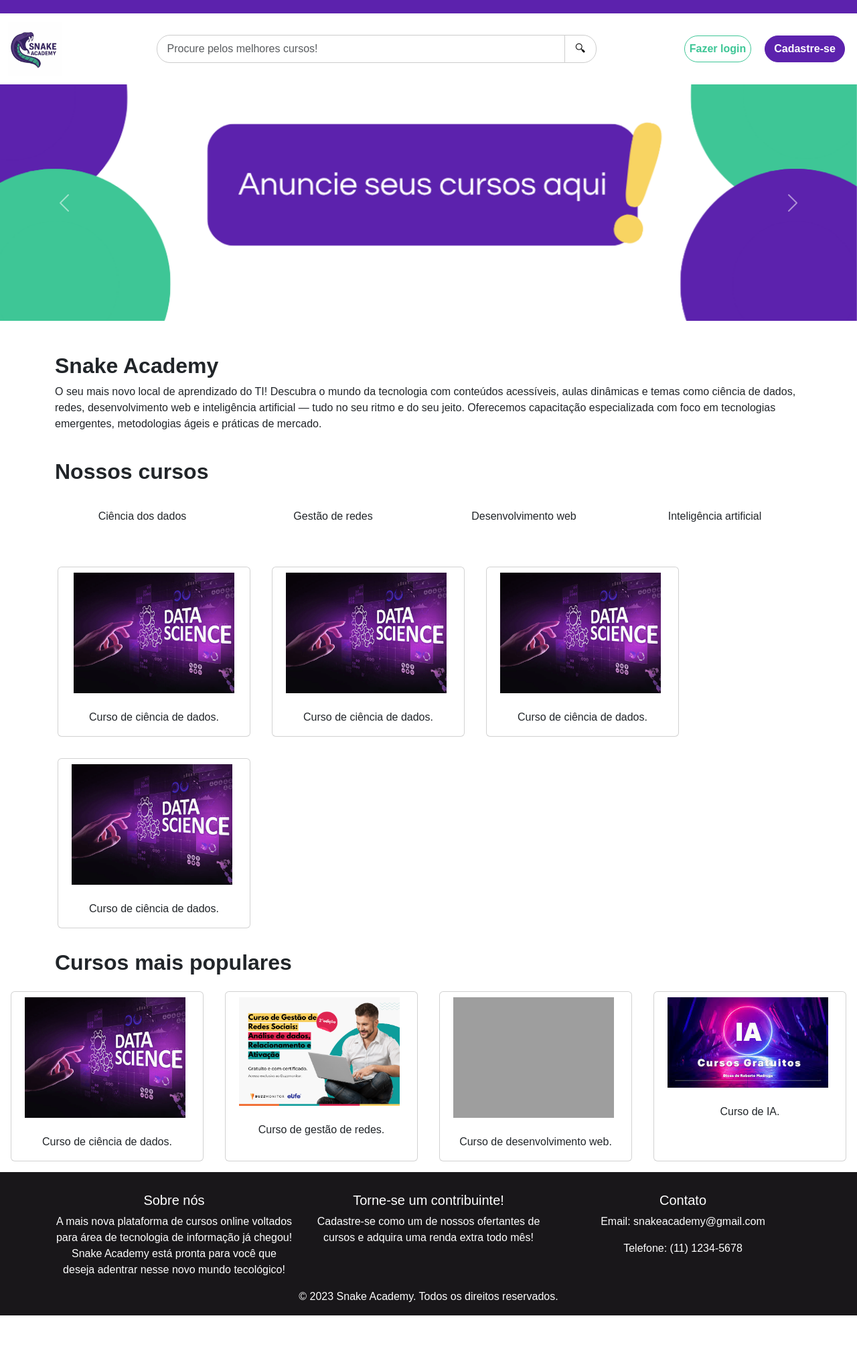
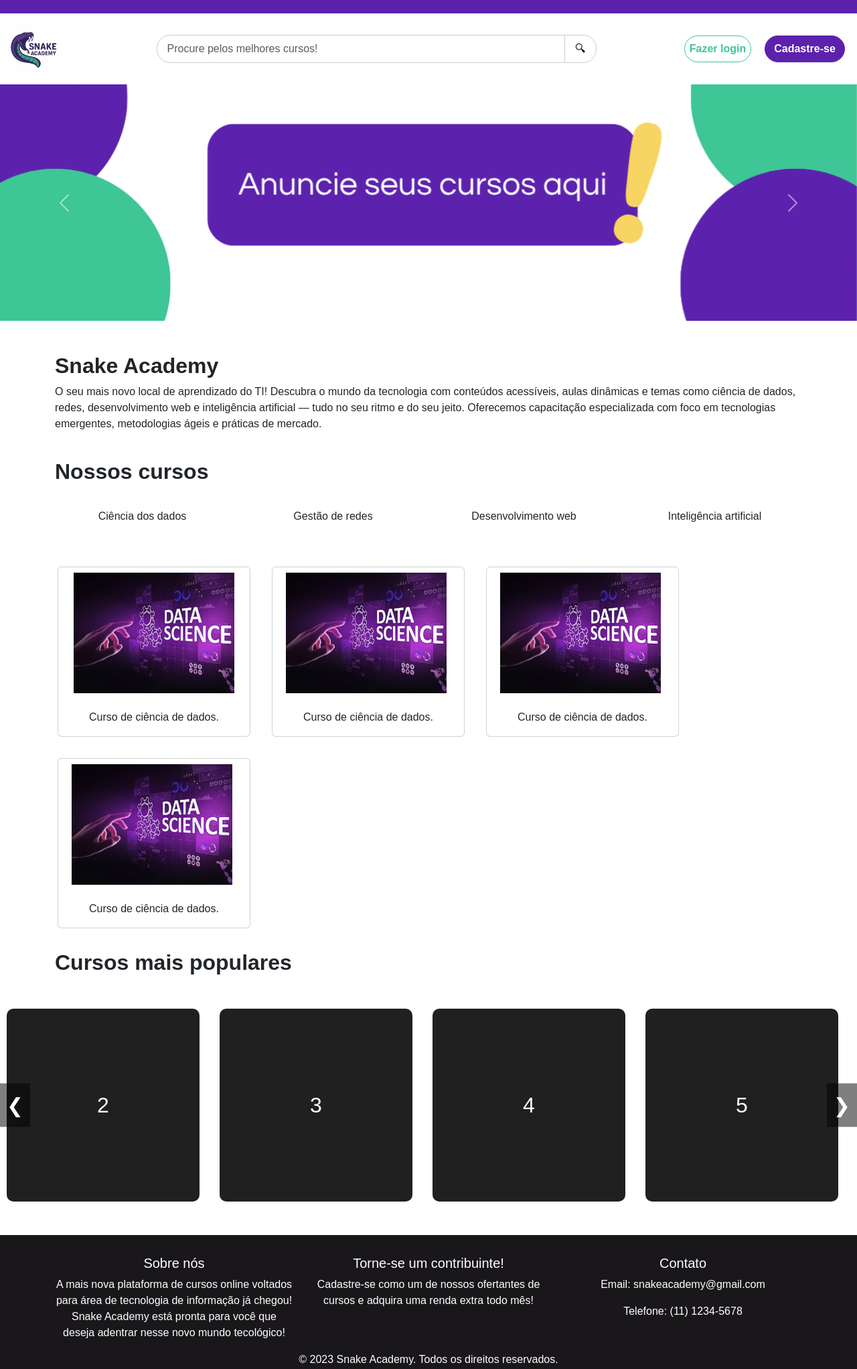
Before and after one commit to lorenzoBarbosa/Snake-Academy, a FastAPI app: template templates/home.html in a window 1280 px wide. Shown: the top 2044 px of the page at 67% size. Before the commit the page ends 1964 px from the top, so only its background shows below. Run offline with FastAPI, Linux system fonts and the light colour scheme; the template is opened without the code that fills it, so the values that code supplies are empty; parts of the project's set-up code (start-up, migrations or seed data) failed here and were passed over; grey boxes are pictures that could not be loaded.

Commit message:
upgrade home

```diff
--- a/static/css/gerais.css
+++ b/static/css/gerais.css
@@ -122,3 +122,54 @@ body {
     margin: 0;
     padding: 0;
 }
+
+.carrossel-agarrador {
+    position: relative;
+    width: 100%;
+    max-width: 1300px;
+    margin: 40px auto;
+    overflow: hidden;
+  }
+
+.carrossel-itens {
+    display: flex;
+    overflow-x: scroll;
+    scroll-behavior: smooth;
+    gap: 30px;
+    padding: 10px;
+  }
+/* gap é a propriedade que define o espaçamento entre os itens do carrossel. */
+
+.carde {
+    min-width: 18rem;
+    height: 18rem;
+    background-color: #202020;
+    color: white;
+    font-size: 32px;
+    display: flex;
+    justify-content: center;
+    align-items: center;
+    border-radius: 10px;
+    flex-shrink: 0;
+  }
+
+.botao {
+    position: absolute;
+    top: 50%;
+    transform: translateY(-50%);
+    background: rgba(0, 0, 0, 0.5);
+    border: none;
+    color: white;
+    font-size: 30px;
+    padding: 10px;
+    cursor: pointer;
+    z-index: 1;
+  }
+
+.esquerda {
+    left: 0;
+  }
+
+.direita {
+    right: 0;
+  }
--- a/templates/home.html
+++ b/templates/home.html
@@ -275,41 +275,22 @@
                 <b>Cursos mais populares</b>
             </h2>
         </div>
-        <div>
-            <div class="row justify-content-center">
-                <div class="card col-3 m-3 align-itens-center justify-content-center text-center"
-                    style="width: 18rem;">
-                    <img src="/static/img/ciencia_dados.jpg" class="p-2" alt="Ciência dos Dados"
-                        style="width:16rem; height:auto; ">
-                    <div class="card-body">
-                        <p class="card-text">Curso de ciência de dados.</p>
-                    </div>
-                </div>
-                <div class="card col-3 m-3 align-itens-center justify-content-center text-center"
-                    style="width: 18rem;">
-                    <img src="/static/img/gestao_redes.png" class="p-2" alt="Gestão de Redes"
-                        style="width:16rem; height:auto; ">
-                    <div class="card-body">
-                        <p class="card-text">Curso de gestão de redes.</p>
-                    </div>
-                </div>
-                <div class="card col-3 m-3 align-itens-center justify-content-center text-center"
-                    style="width: 18rem;">
-                    <img src="/static/img/desenvolvimento_web.jpg" class="p-2" alt="Desenvolvimento Web"
-                        style="width:16rem; height:auto; ">
-                    <div class="card-body">
-                        <p class="card-text">Curso de desenvolvimento web.</p>
-                    </div>
-                </div>
-                <div class="card col-3 m-3 align-itens-center justify-content-center text-center"
-                    style="width: 18rem;">
-                    <img src="/static/img/ia.jpg" class="p-2" alt="Inteligência Artificial"
-                        style="width:16rem; height:auto; ">
-                    <div class="card-body">
-                        <p class="card-text">Curso de IA.</p>
-                    </div>
-                </div>
+        <div class="carrossel-agarrador">
+            <button class="botao esquerda">&#10094;</button>
+            <div class="carrossel-itens">
+              <div class="carde">2</div>
+              <div class="carde">3</div>
+              <div class="carde">4</div>
+              <div class="carde">5</div>
+              <div class="carde">6</div>
+              <div class="carde">7</div>
+              <div class="carde">8</div>
+              <div class="carde">9</div>
+              <div class="carde">10</div>
+              <div class="carde">11</div>
             </div>
+
+            <button class="botao direita">&#10095;</button>
         </div>
     </article>
     <footer class="rodape">
@@ -356,6 +337,21 @@
             botao.classList.add('ativo');
         });
     });
+
+    const carrossel = document.querySelector('.carrossel-itens');
+    const btnEsquerda = document.querySelector('.esquerda');
+    const btnDireita = document.querySelector('.direita');
+
+    btnEsquerda.addEventListener('click', () => {
+        carrossel.scrollBy({ left: -220, behavior: 'smooth' });
+    });
+
+    btnDireita.addEventListener('click', () => {
+        carrossel.scrollBy({ left: 220, behavior: 'smooth' });
+    });
+
+
+
 </script>
 
 </html>
```
